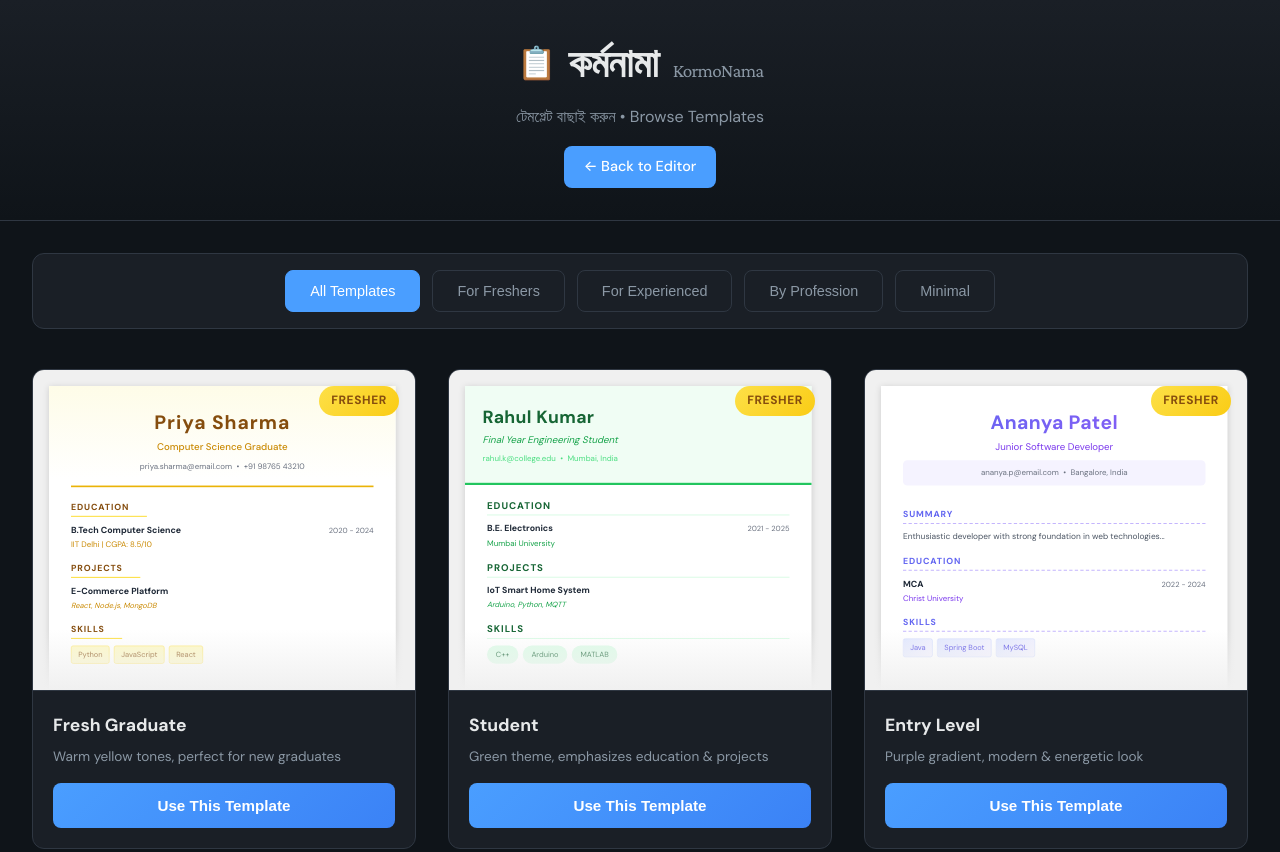
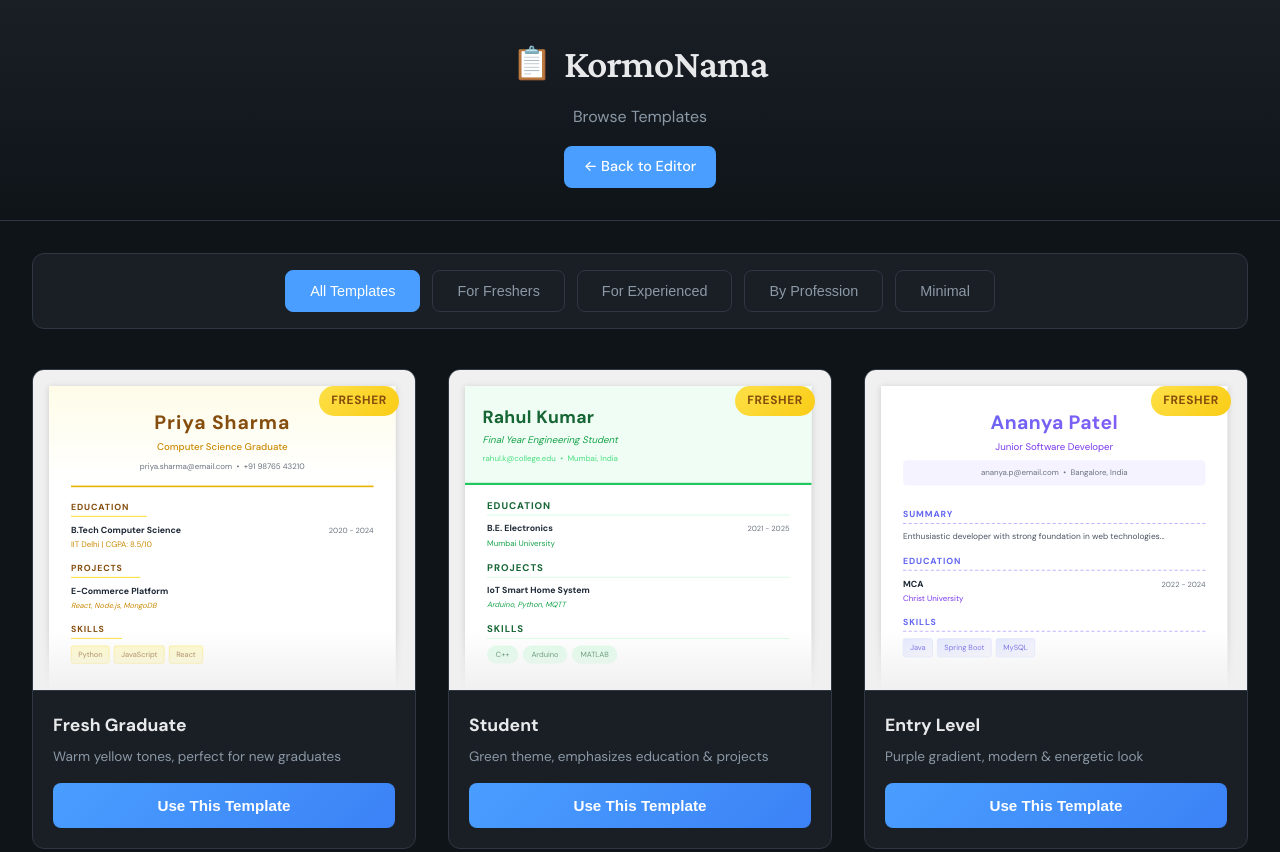
Before and after one commit to ByteHackr/kormo.bytehackr.in, a plain HTML site: page templates.html in a window 1280 px wide. Shown: the top 852 px of the page. Drawn offline with nearby package versions, Linux system fonts and the light colour scheme.

Commit message:
Remove Bengali text, keep English only - KormoNama

```diff
--- a/script.js
+++ b/script.js
@@ -1,6 +1,6 @@
 /**
- * কর্মনামা (KormoNama) - Free & Open Source Resume Builder
- * আপনার কর্মজীবনের গল্প বলুন • Build Your Career Story
+ * KormoNama - Free & Open Source Resume Builder
+ * Build Your Career Story
  * JavaScript functionality for live preview and PDF export
  * License: MIT
  */
--- a/style.css
+++ b/style.css
@@ -1,6 +1,6 @@
 /* ============================================
-   কর্মনামা (KormoNama) - Free Resume Builder
-   আপনার কর্মজীবনের গল্প বলুন
+   KormoNama - Free Resume Builder
+   Build Your Career Story
    Open Source CSS Styles
    ============================================ */
 
@@ -65,13 +65,6 @@ header {
     font-size: 2.5rem;
     font-weight: 600;
     letter-spacing: -0.02em;
-}
-
-.logo-en {
-    font-size: 1.2rem;
-    font-weight: 400;
-    color: var(--text-secondary);
-    margin-left: 0.5rem;
 }
 
 .tagline {
--- a/templates-gallery.css
+++ b/templates-gallery.css
@@ -1,5 +1,5 @@
 /* ============================================
-   কর্মনামা (KormoNama) - Templates Gallery Styles
+   KormoNama - Templates Gallery Styles
    ============================================ */
 
 /* Header Navigation */
--- a/templates.html
+++ b/templates.html
@@ -3,7 +3,7 @@
 <head>
     <meta charset="UTF-8">
     <meta name="viewport" content="width=device-width, initial-scale=1.0">
-    <title>Templates Gallery - কর্মনামা (KormoNama)</title>
+    <title>Templates Gallery - KormoNama</title>
     <link rel="stylesheet" href="style.css">
     <link rel="stylesheet" href="templates-gallery.css">
     <link href="https://fonts.googleapis.com/css2?family=Crimson+Pro:ital,wght@0,400;0,600;1,400&family=DM+Sans:wght@300;400;500;700&family=JetBrains+Mono:wght@400;500&display=swap" rel="stylesheet">
@@ -13,10 +13,10 @@
         <div class="logo">
             <a href="index.html" class="logo-link">
                 <span class="logo-icon">📋</span>
-                <h1>কর্মনামা <span class="logo-en">KormoNama</span></h1>
+                <h1>KormoNama</h1>
             </a>
         </div>
-        <p class="tagline">টেমপ্লেট বাছাই করুন • Browse Templates</p>
+        <p class="tagline">Browse Templates</p>
         <nav class="header-nav">
             <a href="index.html" class="nav-btn">← Back to Editor</a>
         </nav>
@@ -647,9 +647,9 @@
     </main>
 
     <footer>
-        <p>📋 <strong>কর্মনামা (KormoNama)</strong> - আপনার কর্মজীবনের গল্প বলুন</p>
+        <p>📋 <strong>KormoNama</strong> - Build Your Career Story</p>
         <p class="footer-links">
-            <a href="index.html">রিজিউম তৈরি করুন</a> •
+            <a href="index.html">Create Your Resume</a> •
             <span>MIT License</span> •
             <span>100% Free Forever</span>
         </p>
```
Also changed, not shown: index.html (+4 -4 lines), 1 other file.
